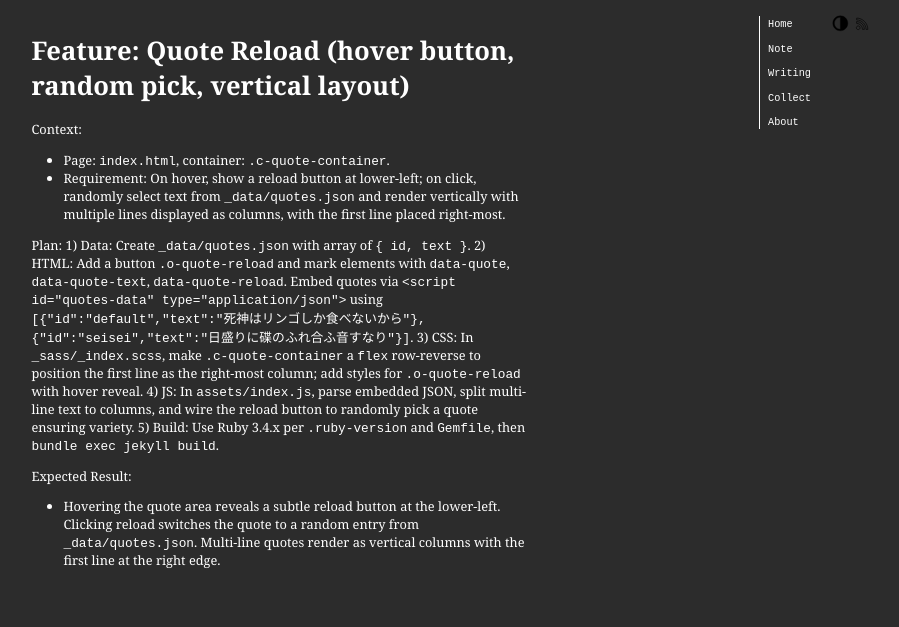
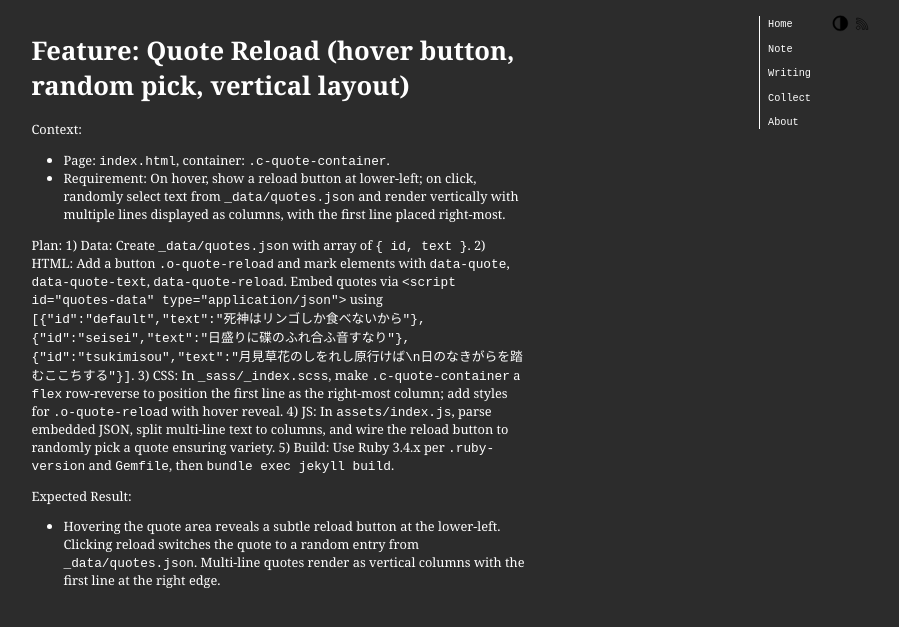
Before and after one commit to faithk7/faithk7.github.io, a Jekyll site: the page built from issues/quote-reload.md, in a window 1280 px wide. Shown: the top 627 px of the page, without its empty margins (361-1260 px from the left). Built offline with Jekyll 4.4.1, drawn with Linux system fonts in a browser that asks for light colours; our own code applies the rules of GitHub Pages for plain Markdown files.

Commit message:
add new quote to quotes.json and remove corresponding note

```diff
--- a/_data/quotes.json
+++ b/_data/quotes.json
@@ -6,5 +6,9 @@
   {
     "id": "seisei",
     "text": "日盛りに碟のふれ合ふ音すなり"
+  },
+  {
+    "id": "tsukimisou",
+    "text": "月見草花のしをれし原行けば\n日のなきがらを踏むここちする"
   }
 ]
```
Also changed, not shown: _notes/2024-10-02_09-49-08.md (deleted, +0 -7 lines).
